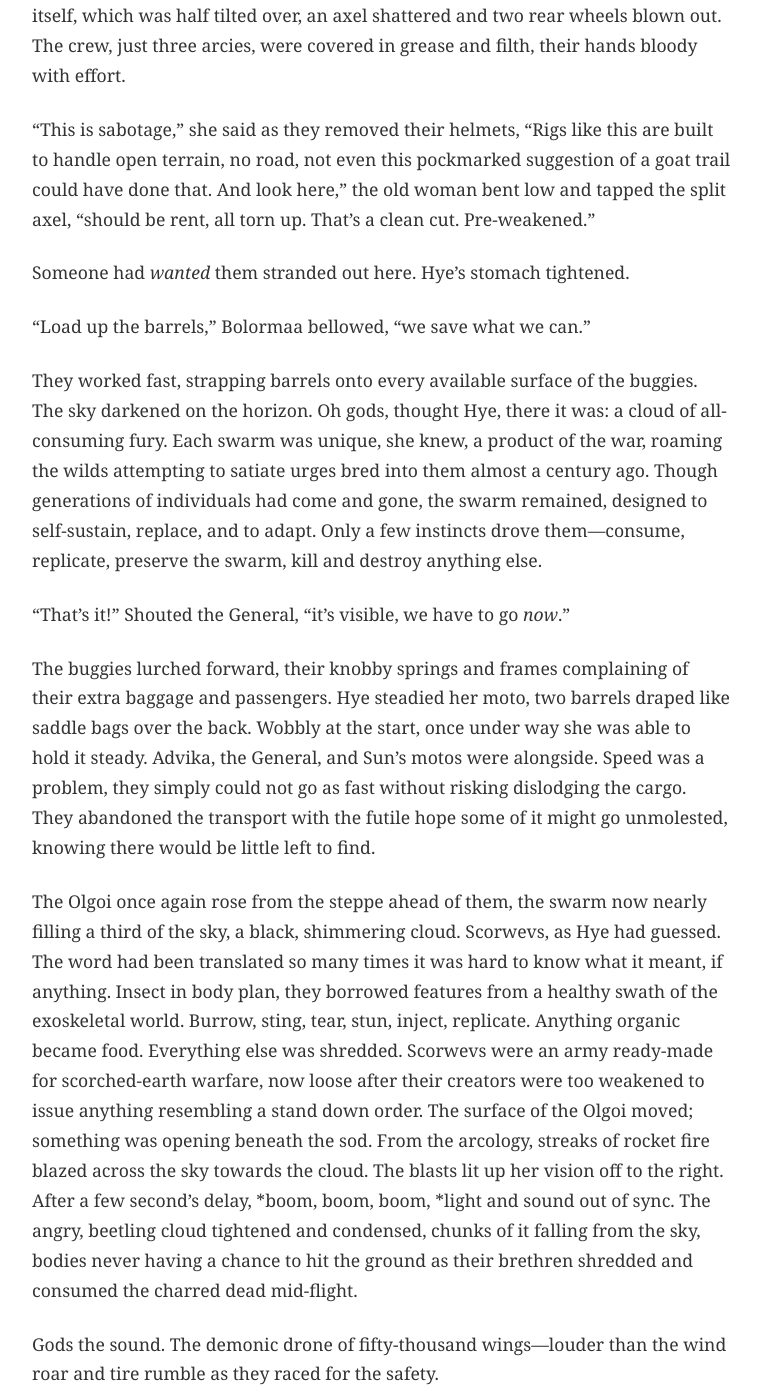
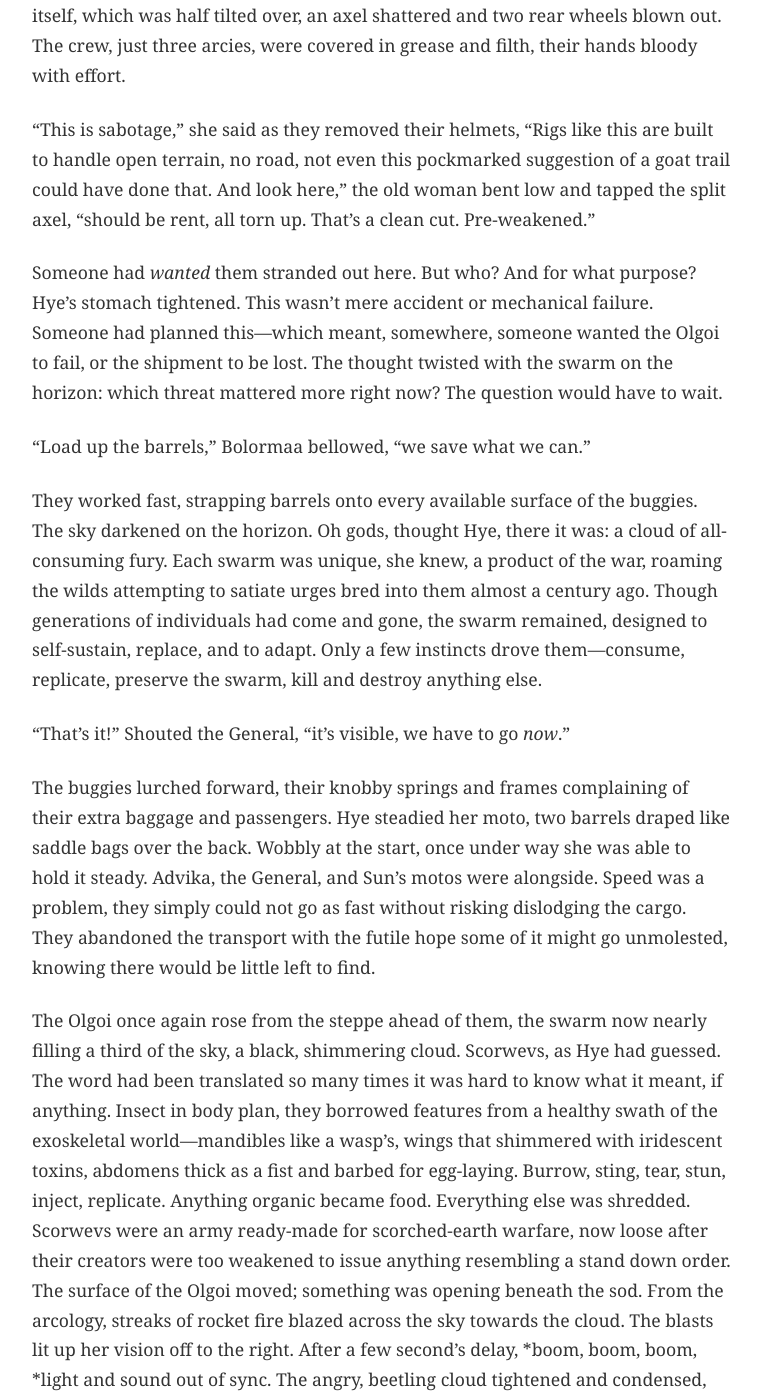
Before and after one commit to kmunki/kmunki.github.io, a Jekyll site: the page built from _fiction/violet/019-chapter-09.md, in a window 1280 px wide and 1400 px high, scrolled down 682 px. Shown: the whole window, without its empty margins (258-1019 px from the left). Built offline with Jekyll 4.4.1, drawn with Linux system fonts in a browser that asks for light colours; some of the changed text lies outside the part shown.

Commit message:
Polish Ch 9: Clarify threats, emotional stakes, and transitions
🤖 Generated with [Claude Code](https://claude.com/claude-code)

Co-Authored-By: Claude <noreply@anthropic.com>

```diff
--- a/_fiction/violet/019-chapter-09.md
+++ b/_fiction/violet/019-chapter-09.md
@@ -15,7 +15,7 @@ When they arrived, her expression was dour. The transport was not late, it was s
 
 "This is sabotage," she said as they removed their helmets, "Rigs like this are built to handle open terrain, no road, not even this pockmarked suggestion of a goat trail could have done that. And look here," the old woman bent low and tapped the split axel, "should be rent, all torn up. That's a clean cut. Pre-weakened."
 
-Someone had *wanted* them stranded out here. Hye's stomach tightened.
+Someone had *wanted* them stranded out here. But who? And for what purpose? Hye's stomach tightened. This wasn't mere accident or mechanical failure. Someone had planned this—which meant, somewhere, someone wanted the Olgoi to fail, or the shipment to be lost. The thought twisted with the swarm on the horizon: which threat mattered more right now? The question would have to wait.
 
 "Load up the barrels," Bolormaa bellowed, "we save what we can."
 
@@ -25,7 +25,7 @@ They worked fast, strapping barrels onto every available surface of the buggies.
 
 The buggies lurched forward, their knobby springs and frames complaining of their extra baggage and passengers. Hye steadied her moto, two barrels draped like saddle bags over the back. Wobbly at the start, once under way she was able to hold it steady. Advika, the General, and Sun’s motos were alongside. Speed was a problem, they simply could not go as fast without risking dislodging the cargo. They abandoned the transport with the futile hope some of it might go unmolested, knowing there would be little left to find.
 
-The Olgoi once again rose from the steppe ahead of them, the swarm now nearly filling a third of the sky, a black, shimmering cloud. Scorwevs, as Hye had guessed. The word had been translated so many times it was hard to know what it meant, if anything. Insect in body plan, they borrowed features from a healthy swath of the exoskeletal world. Burrow, sting, tear, stun, inject, replicate. Anything organic became food. Everything else was shredded. Scorwevs were an army ready-made for scorched-earth warfare, now loose after their creators were too weakened to issue anything resembling a stand down order. The surface of the Olgoi moved; something was opening beneath the sod. From the arcology, streaks of rocket fire blazed across the sky towards the cloud. The blasts lit up her vision off to the right. After a few second’s delay, *boom, boom, boom, *light and sound out of sync. The angry, beetling cloud tightened and condensed, chunks of it falling from the sky, bodies never having a chance to hit the ground as their brethren shredded and consumed the charred dead mid-flight.
+The Olgoi once again rose from the steppe ahead of them, the swarm now nearly filling a third of the sky, a black, shimmering cloud. Scorwevs, as Hye had guessed. The word had been translated so many times it was hard to know what it meant, if anything. Insect in body plan, they borrowed features from a healthy swath of the exoskeletal world—mandibles like a wasp's, wings that shimmered with iridescent toxins, abdomens thick as a fist and barbed for egg-laying. Burrow, sting, tear, stun, inject, replicate. Anything organic became food. Everything else was shredded. Scorwevs were an army ready-made for scorched-earth warfare, now loose after their creators were too weakened to issue anything resembling a stand down order. The surface of the Olgoi moved; something was opening beneath the sod. From the arcology, streaks of rocket fire blazed across the sky towards the cloud. The blasts lit up her vision off to the right. After a few second’s delay, *boom, boom, boom, *light and sound out of sync. The angry, beetling cloud tightened and condensed, chunks of it falling from the sky, bodies never having a chance to hit the ground as their brethren shredded and consumed the charred dead mid-flight.
 
 Gods the sound. The demonic drone of fifty-thousand wings—louder than the wind roar and tire rumble as they raced for the safety.
 
@@ -41,7 +41,7 @@ The swarm was here. They weren’t going to make it.
 
 The barrels! She reached back to flip the latch to unclasp the barrels. *Mission or survival. Survival wins.* The boy grabbed her hand. Hye, startled, jerking the handle bars and nearly dumped them over, but whipped her hand back into place just in time.
 
-“No!” The boy shouted, “Please!” His voice was desperate. He knew who would lose between the incubators and Koryo quotas.
+"No!" The boy shouted, "Please!" His voice was desperate. Not the barrels. Not the agar. If the shipment failed, if *he* failed, Bolormaa would—no. He couldn't face her disappointment. Couldn't face what it would mean for the Olgoi. The quotas, the births, the people depending on what he'd sworn to protect.
 
 “We are going to die!”
 
@@ -93,11 +93,13 @@ As Bolormaa held the boy Sun and Hye helped Advika up. Her left leg was mangled
 
 “What is she saying,” the General asked, noting Bolormaa’s extreme reaction.
 
-“My boy my boy,” Advika said, “thank you my boy you saved my boy.”
+"My boy my boy," Advika said, "thank you my boy you saved my boy."
+
+Sun lingered as Hye continued with Advika into the medical section. With the great doors shut and commotion of treating the injured attended to, Bolormaa found the General and Sun in the corridor outside the infirmary. The Arc Chief's hands still shook, but duty called. "The tour," she said quietly. "Show you now?" The General nodded, and Sun moved to follow, glancing back toward the infirmary door before turning toward the arcology's interior passages.
 
 ---
 
-With the great doors shut and the commotion of treating the injured attended too, the Olgoi could almost be mistaken for peaceful. Sun and the General resumed the tour while Hye sat with Advika in the infirmary. The old Sifu’s age was apparent and, in this state—her leg wrapped in a chrys-cast and scale-skin bandages plastered on her arms and side—she looked almost fragile.
+With the great doors shut and the commotion of treating the injured attended to, the Olgoi could almost be mistaken for peaceful. Hye sat with Advika in the infirmary. The old Sifu’s age was apparent and, in this state—her leg wrapped in a chrys-cast and scale-skin bandages plastered on her arms and side—she looked almost fragile.
 
 "You do not need to watch over me," Advika said, her eyes half-lidded with sedative, "though appreciated, I won't heal any faster with you here."
 
```
Also changed, not shown: other parts of _fiction/violet/019-chapter-09.md (+1 -1 lines).
